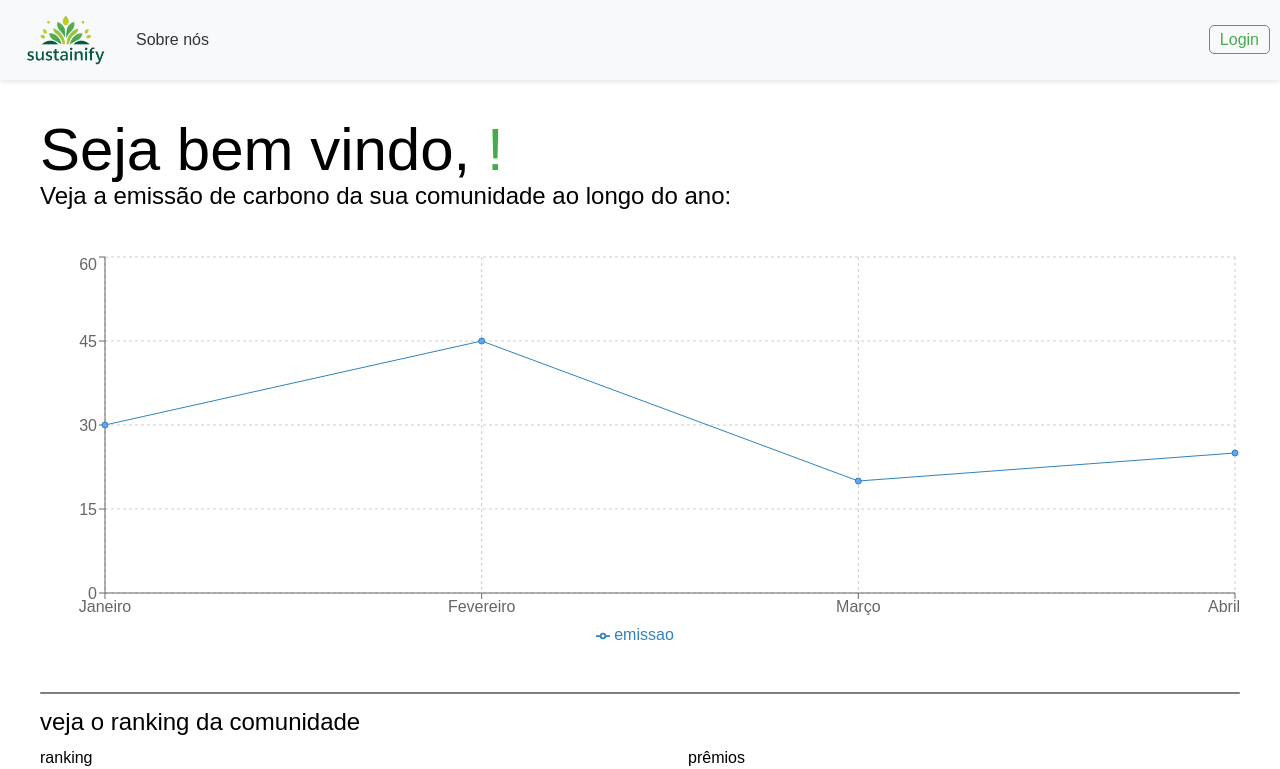
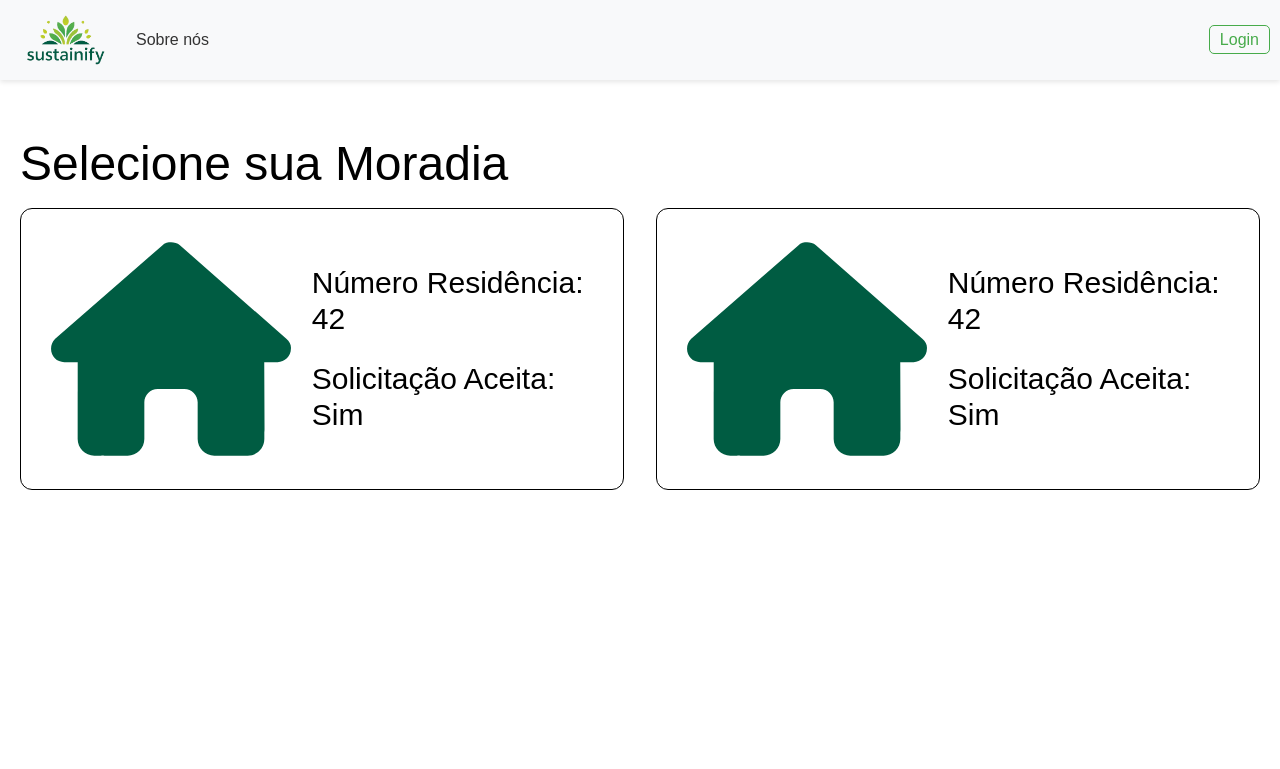
Before and after one commit to vitorvhsilva/sustainify, a Next.js app: page /teste in a window 1280 px wide. Shown: the top 769 px of the page. Built offline with nearby package versions, Linux system fonts and the light colour scheme; no server answers.

Commit message:
Página de Selecionar Moradia feita

```diff
--- a/src/app/teste/page.tsx
+++ b/src/app/teste/page.tsx
@@ -1,7 +1,7 @@
-import SindicoPage from "@/components/Sindico/SindicoPage";
+import SelecionarMoradiaPage from "@/components/SelecionarMoradia/SelecionarMoradia";
 
 export default function Teste() {
   return (
-    <SindicoPage/>
+    <SelecionarMoradiaPage/>
   )
 }
--- a/src/components/LogineCadastro/Login.tsx
+++ b/src/components/LogineCadastro/Login.tsx
@@ -39,7 +39,31 @@ export default function Login() {
   }
 
   const loginMorador = async (login: TipoLogin) => {
+    try {
+      const response = await fetch("http://localhost:8080/moradores/login", {
+        method:"POST",
+        headers:{
+          "Content-Type" : "application/json"
+        },
+        body: JSON.stringify(login)
+      });
 
+      if(!response.ok){
+        const erroTexto = await response.text();
+        alert(erroTexto)
+        return
+      }
+
+      const idMorador = await response.json();
+      localStorage.setItem("idMorador", idMorador)
+
+      alert("Login feito com sucesso!")
+      navigate.push("/sindico")
+
+    } catch (error) {
+      alert(error)
+      console.error("Falha ao fazer login!", error);
+    }
   }
 
   const loginSindico = async (login: TipoLogin) => {
--- /dev/null
+++ b/src/components/SelecionarMoradia/Moradia.tsx
@@ -0,0 +1,13 @@
+import { FaHouse } from "react-icons/fa6";
+
+export default function Moradia() {
+  return (
+    <div className="border border-solid rounded-xl border-corPreta p-5 flex items-center justify-around hover:scale-[102%] transition duration-500 cursor-pointer">
+      <FaHouse className="lg:w-60 lg:h-60 w-32 h-32 text-cor1"/>
+      <div className="w-[50%] h-fit flex flex-col gap-6">
+        <h2 className="md:text-3xl text-xl">Número Residência: 42</h2>
+        <h2 className="md:text-3xl text-xl">Solicitação Aceita: Sim</h2>
+      </div>
+    </div>
+  )
+}
--- /dev/null
+++ b/src/components/SelecionarMoradia/SelecionarMoradia.tsx
@@ -0,0 +1,13 @@
+import Moradia from "./Moradia";
+
+export default function SelecionarMoradiaPage() {
+  return (
+    <section className="w-full h-fit mt-10 p-5">
+      <h1 className="text-5xl mb-5">Selecione sua Moradia</h1>
+      <div className="w-full h-fit grid lg:grid-cols-2 grid-cols-1 gap-8">
+        <Moradia />
+        <Moradia />
+      </div>
+    </section>
+  )
+}
```
